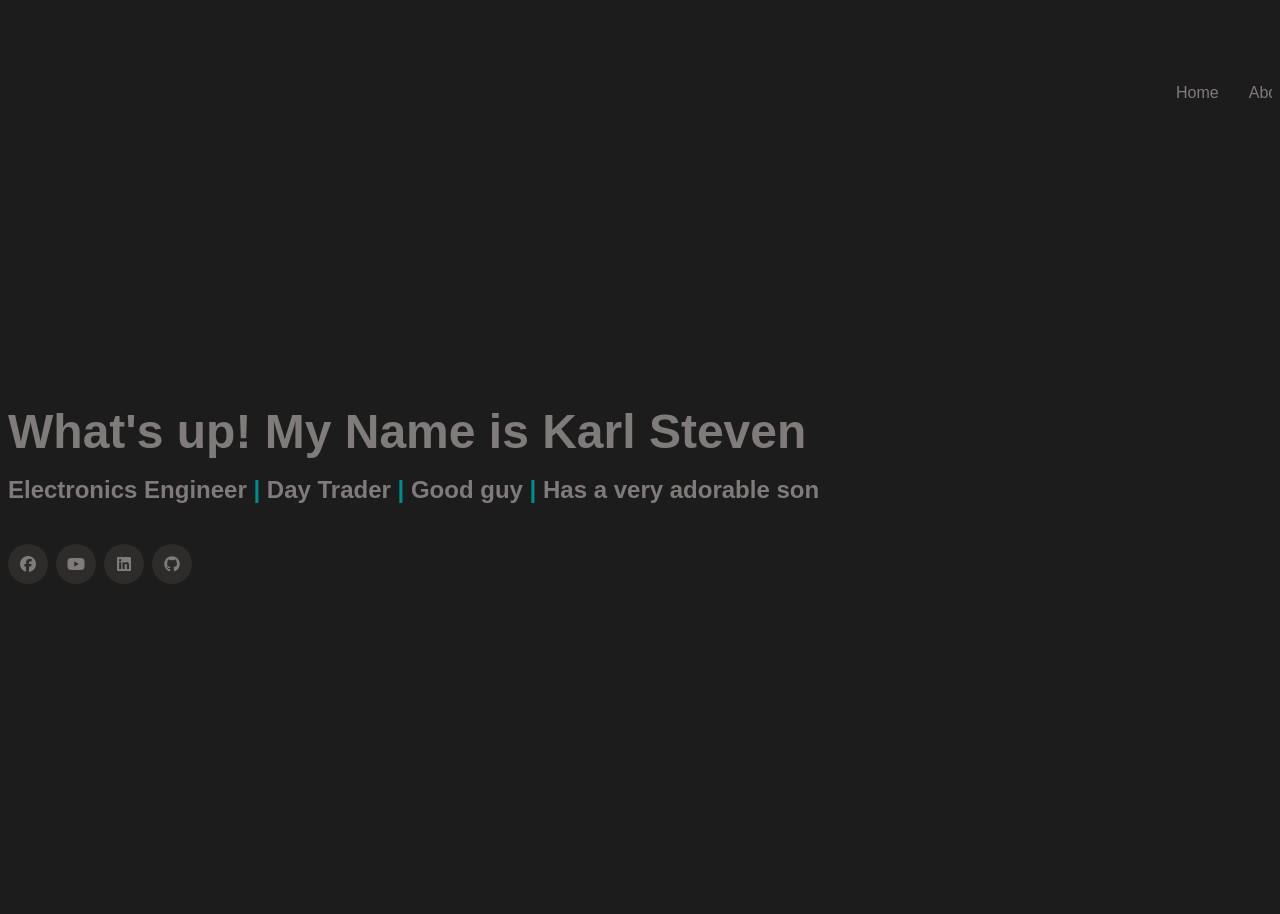
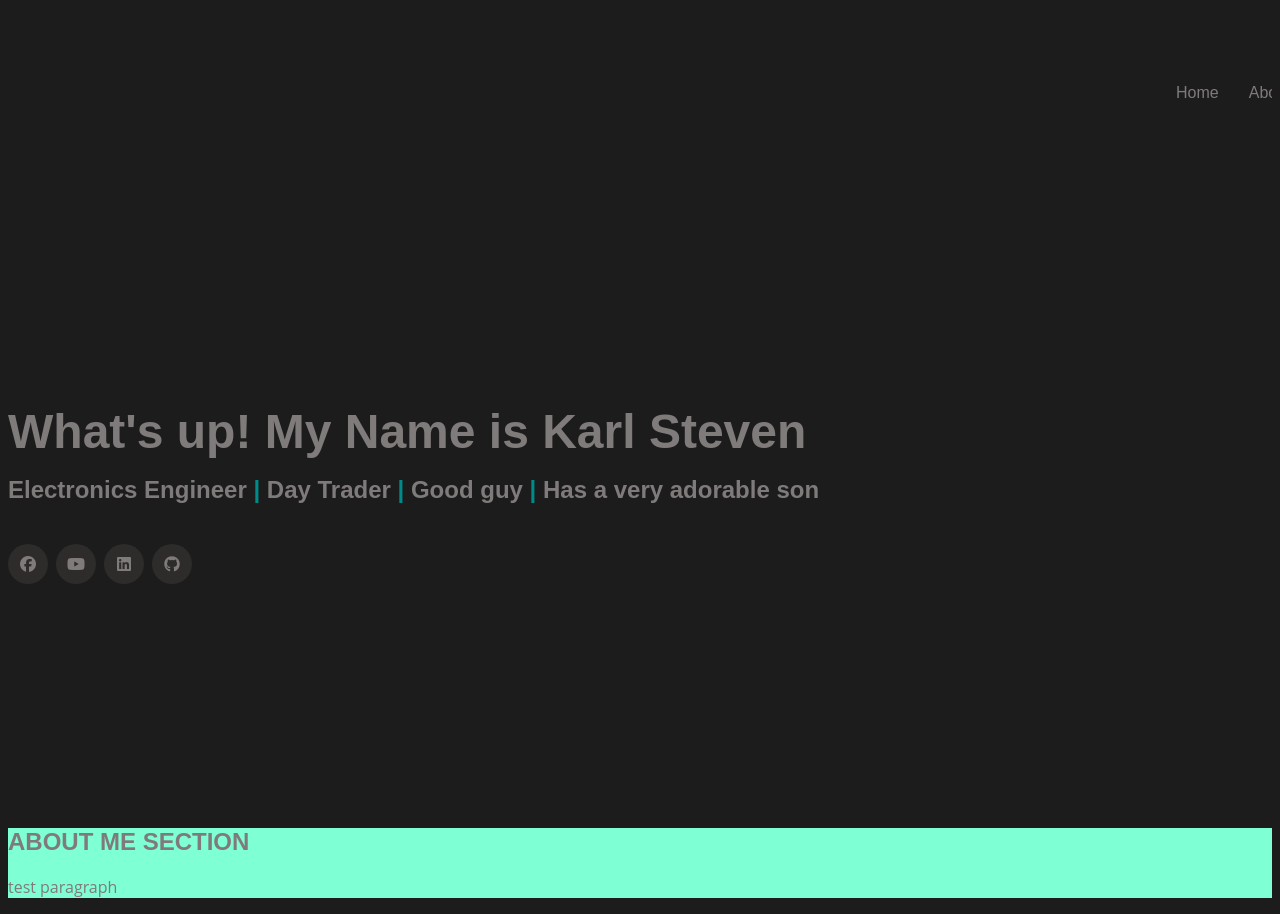
Before and after one commit to KarlStevenRequinto/My-First-Website, a plain HTML site: page index.html in a window 1280 px wide. Before the commit the page ends 816 px from the top, so only its background shows below. Drawn offline with Linux system fonts and the light colour scheme.

Commit message:
CHANGED LAYOUT

```diff
--- a/index.html
+++ b/index.html
@@ -8,7 +8,7 @@
     <script src="https://kit.fontawesome.com/96ec862385.js" crossorigin="anonymous"></script>
 </head>
 <body>
-    <!--SECTION 1 (BANNER)-->
+    <!--SECTION 1 (BANNER SECTION)-->
         <header class="bannerheader" id="idheader">
             <div class="bannerbox">
             <h1>What's up! My Name is Karl Steven</h1>
@@ -30,9 +30,17 @@
                 </ul>
             </nav>
             </div>
-</header>
+        </header>
 <!--END OF BANNER SECTION-->
-
+    <!--SECTION 2 (ABOUT ME SECTION)-->
+    <section id="about">
+        <div class="aboutmebox">
+            <div class="aboutmetitle">
+            <h2>ABOUT ME SECTION</h2>
+            <p>test paragraph</p>
+            </div>
+        </div>
+    </section>
 </body>
 
 </html>
--- a/style.css
+++ b/style.css
@@ -165,4 +165,7 @@ h1,h2,h3,h4,h5,h6 {
 /* ====== FOR MOBILE PURPOSES ======
 NEED TO FIND A WAY TO MAKE WEBSITE RESPONSIVE EVEN ON MOBILE PHONE */
 
-/* SECTION 1 (BANNER) */
+/* SECTION 2 - ABOUT ME */
+.aboutmebox {
+    background-color: aquamarine;
+}
```
